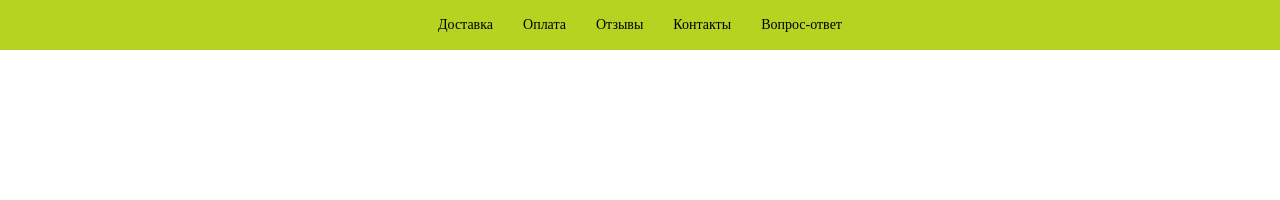
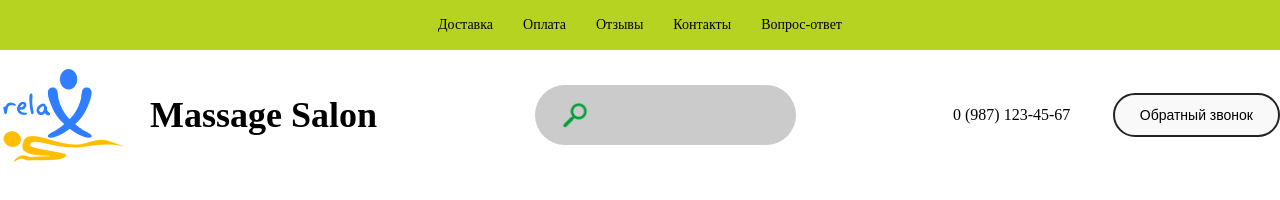
Before and after one commit to vyacheslavkostyanets/shop-online, a website: page index.html in a window 1280 px wide. Drawn offline with Linux system fonts and the light colour scheme.

Commit message:
header finished

```diff
--- a/index.html
+++ b/index.html
@@ -17,5 +17,38 @@
         <a href="#" class="header-navigation__link"> Вопрос-ответ </a>
       </div>
     </section>
+    <header>
+      <div class="wrapper header__wrapper">
+        <a href="#" class="header__logo-block">
+          <img
+            src="./src/assets/images/logo.png"
+            alt="logo"
+            class="header__logo_img"
+          />
+          <span class="header__logo-title">Massage Salon</span>
+        </a>
+        <div class="header__search-block">
+          <img
+            src="./src/assets/images/search.png"
+            alt="logo"
+            class="header__search_icon"
+          />
+          <input type="text" class="header__search_input" />
+        </div>
+
+        <div class="header__callback-block callback-block">
+          <a
+            class="header__phone-number callback-block__phone-number"
+            href="tel:9991234567"
+            >0 (987) 123-45-67</a
+          >
+          <button
+            class="header__callback-button callback-block__callback-button default-button"
+          >
+            Обратный звонок
+          </button>
+        </div>
+      </div>
+    </header>
   </body>
 </html>
--- a/src/scss/_variables.scss
+++ b/src/scss/_variables.scss
@@ -2,6 +2,9 @@ $color1: #212325;
 $color2: #F9F9FA;
 $color3: #7CB342;
 $color4: #B6D321;
+$searchcolor: #B6D321;
+$backgroundblockcolor: #cbcbcb;
+$input-search-height: 40px;
 
 $main-text-color: black;
 $menu-text-color: white;
--- /dev/null
+++ b/src/scss/common/_callback-block.scss
@@ -0,0 +1,14 @@
+.callback-block{
+	display: block;
+	align-items: center;
+	&__phone-number{
+		font-size: 1.6rem;
+		line-height: 1.9rem;
+		color: $link-color;
+		margin-right: 40px;
+	}
+	&__callback-button{
+		border-color: $color1!important;
+		background: $color2;
+	}
+}
--- /dev/null
+++ b/src/scss/common/_default-button.scss
@@ -0,0 +1,13 @@
+.default-button{
+	cursor: pointer;
+	border-radius: 40px;
+	color: $link-color;
+	padding: 12px 25px;
+	border: 2px solid;
+	font-size: 1.4rem;
+	line-height: 1.6rem;
+	&:hover{
+		background-color: $color3;
+		color: $color2;
+	}
+}
--- a/src/scss/index.scss
+++ b/src/scss/index.scss
@@ -1,3 +1,6 @@
 @import './variables';
 @import './global';
 @import './modules/header-navigation';
+@import './modules/header';
+@import './common/callback-block';
+@import './common/default-button';
--- /dev/null
+++ b/src/scss/modules/_header.scss
@@ -0,0 +1,42 @@
+.header {
+	&__wrapper {
+		display: flex;
+		justify-content: space-between;
+		align-items: center;
+	}
+
+	&__logo-block {
+		display: flex;
+		align-items: center;
+		img {
+			width: 130px;
+		}
+
+	}
+&__search-block {
+	display: flex;
+	align-items: center;
+	background-color: $backgroundblockcolor;
+	border-radius: 40px;
+	padding: 10px 20px;
+	height: $input-search-height;
+}
+&__search_icon {
+	margin: 5px;
+	width: 30px;
+}
+&__search_input {
+	background: none;
+	outline: none;
+	border: none;
+
+}
+
+	&__logo-title {
+		font-weight: bold;
+		font-size: 3.6rem;
+		line-height: 4.2rem;
+		color: $main-text-color;
+		margin-left: 20px;
+	}
+}
```
Also changed, not shown: src/assets/images/logo.png (added), src/assets/images/search.png (added), src/css/index.css.
